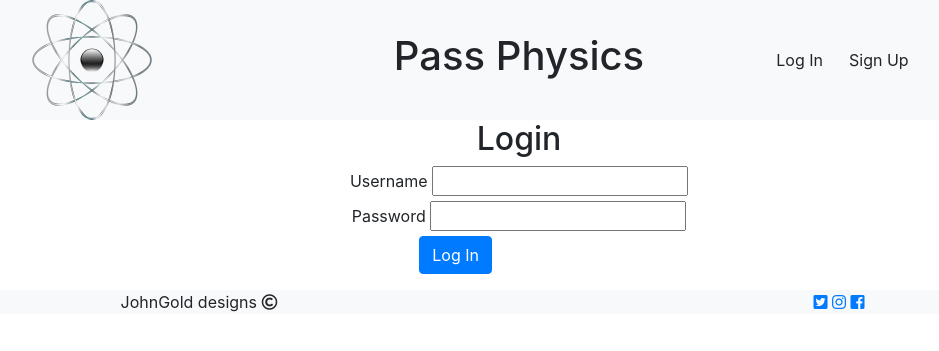
After one commit to JohnGC1510/milestone_project_3, a Flask app: page /login in a window 1280 px wide. The commit adds this page. Shown: the top 351 px of the page, without its empty margins (121-1060 px from the left). Run offline with Flask 2, Linux system fonts and the light colour scheme; some libraries are stand-ins or nearby versions.

Commit message:
Added login funtionallity to the app

```diff
--- a/app.py
+++ b/app.py
@@ -43,7 +43,7 @@ def register():
         )
         if existing_user:
             flash("Username already exists")
-            return redirect(url_for("register"))
+            return redirect(url_for("login"))
 
         new_user = {
             "username": request.form.get("username").lower(),
@@ -63,6 +63,31 @@ def register():
     return render_template("register.html")
 
 
+@app.route("/login", methods=["GET", "POST"])
+def login():
+    if request.method == "POST":
+        input_name = request.form.get("username").lower()
+        existing_user = mongo.db.users.find_one({"username": input_name})
+
+        if existing_user:
+            # ensure hahsed password matches user input
+            if check_password_hash(existing_user["password"],
+                                   request.form.get("password").lower()):
+                session["user"] = input_name
+                flash("welcome, {}".format(input_name))
+                return redirect(url_for("profile", user=session["user"]))
+            else:
+                # invalid password match
+                flash("Incorrect username and/or password")
+                return redirect(url_for("login"))
+        else:
+            # invalid username
+            flash("incorrect username and/or password")
+            return redirect(url_for("login"))
+
+    return render_template("login.html")
+
+
 if __name__ == "__main__":
     app.run(host=os.environ.get("IP"),
             port=int(os.environ.get("PORT")),
--- a/templates/base.html
+++ b/templates/base.html
@@ -23,7 +23,7 @@
                 <div class="col-4">
                     <nav class="navbar navbar-light">
                         <ul class="nav-bar nav">
-                            <li class="nav-item"><a class="btn" href="#">Log In</a></li>
+                            <li class="nav-item"><a class="btn" href="{{ url_for('login') }}">Log In</a></li>
                             <li class="nav-item"><a class="btn" href="{{ url_for('register') }}">Sign Up</a></li>
                         </ul>
                     </nav>
--- /dev/null
+++ b/templates/login.html
@@ -0,0 +1,29 @@
+{% extends "base.html" %}
+{% block content %}
+<h2 class="text-center">Login</h2>
+<div class="container form-container">
+	<div class="row">
+		<form class="col-sm-12 offset-md-2 col-md-8 " method="POST" action="{{ url_for('login') }}">
+			<div class="form-row">
+				<div class="col-12">
+					<label for="username">Username</label>
+					<input type="text" id="username" name="username" pattern="^[a-zA-Z0-9]{5,15}$"
+                 minlength="5" maxlength="15" required>
+            </div>
+				</div>
+				<div class="form-row">
+					<div class="col-12">
+						<label for="password">Password</label>
+						<input type="password" id="password" name="password" pattern="^[a-zA-Z0-9]{5,15}$"
+                 minlength="5" maxlength="15" required>
+            </div>
+					</div>
+					<div class="form-group row">
+						<div class="col-sm-10">
+							<button type="submit" class="btn btn-primary">Log In</button>
+						</div>
+					</div>
+		</form>
+	</div>
+</div>
+{% endblock %}
```
